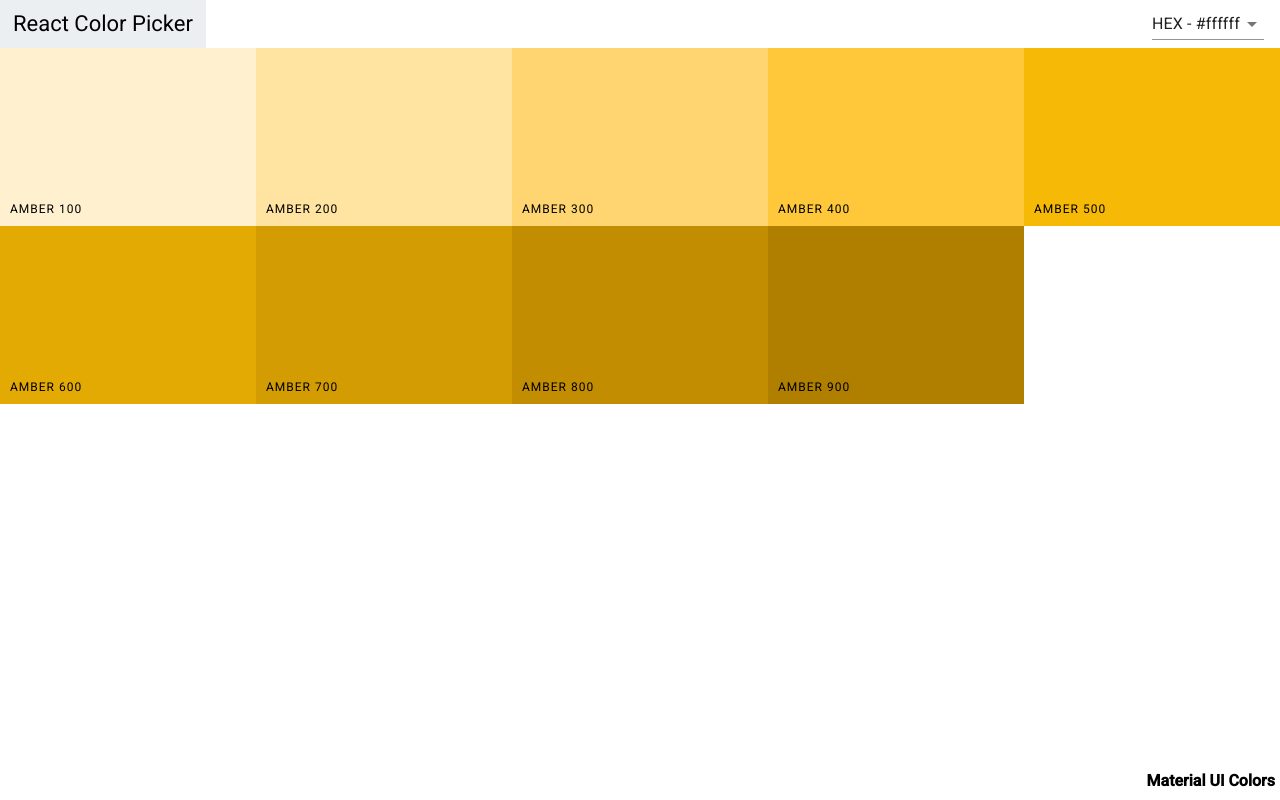
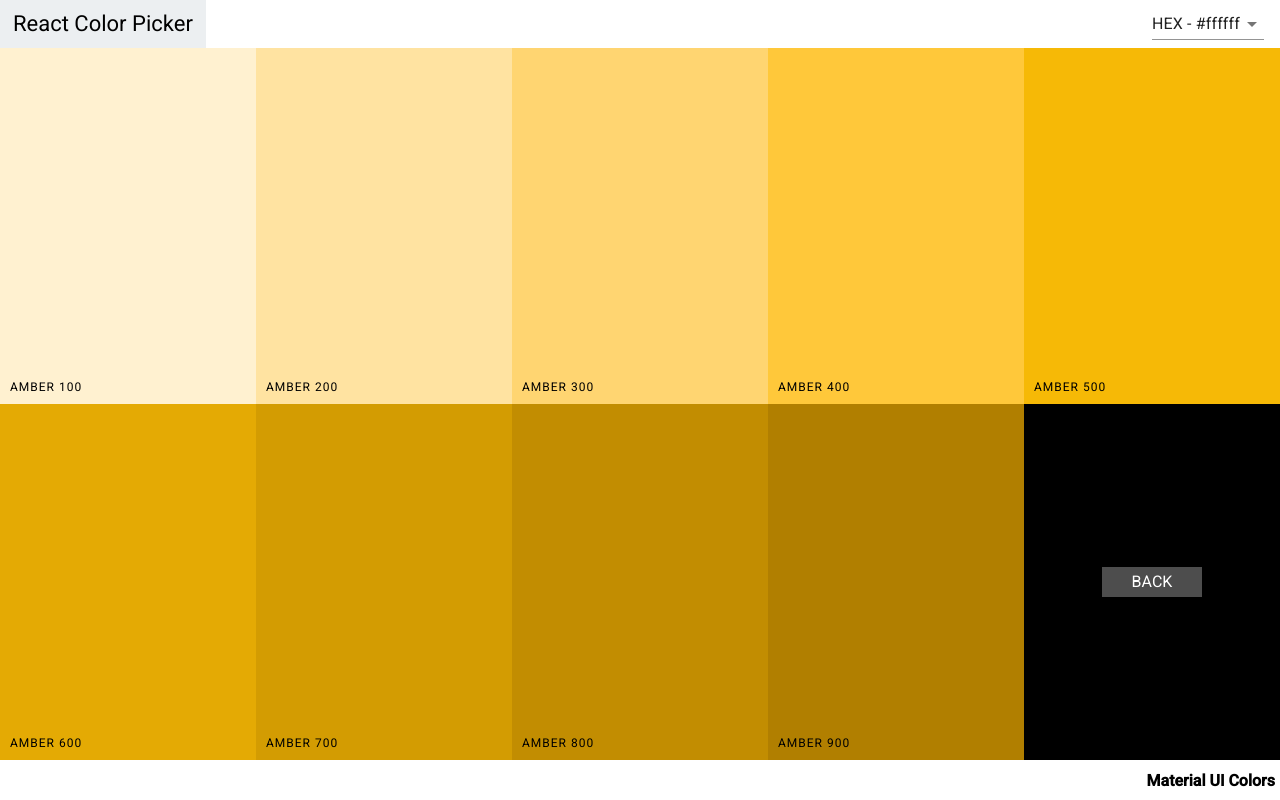
Before and after one commit to dhillman1989/ColorPaletteApp, a React (Create React App) app: page /palette/material-ui-colors/amber in a window 1280 px wide. Built offline with nearby package versions, Linux system fonts and the light colour scheme.

Commit message:
add go back
add go back link to SingleColorPalette

```diff
--- a/src/ColorBox.css
+++ b/src/ColorBox.css
@@ -7,6 +7,14 @@
   margin-bottom: -4px;
 }
 
+.SingleColorPalette .ColorBox {
+  height: 50%;
+}
+
+.ColorBox.go-back {
+  background-color: black;
+}
+.back-button,
 .copy-button {
   width: 100px;
   height: 30px;
@@ -25,6 +33,11 @@
   color: #fff;
   text-transform: uppercase;
   opacity: 0;
+  text-decoration: none;
+}
+
+.back-button {
+  opacity: 100%;
 }
 
 .ColorBox:hover .copy-button {
--- a/src/SingleColorPalette.js
+++ b/src/SingleColorPalette.js
@@ -1,4 +1,6 @@
 import React, { Component } from "react";
+
+import { Link } from "react-router-dom";
 
 import ColorBox from "./ColorBox";
 import Navbar from "./Navbar";
@@ -26,20 +28,28 @@
     this.setState({ format: val });
   }
   render() {
-    const { paletteName } = this.props.palette;
+    const { paletteName, id } = this.props.palette;
     const { format } = this.state;
     const colorBoxes = this._shades.map(color => (
       <ColorBox
-        key={color.id}
+        key={color.name}
         name={color.name}
         background={color[format]}
         showLink={false}
       />
     ));
     return (
-      <div className="Palette">
+      <div className="SingleColorPalette Palette">
         <Navbar handleChange={this.changeFormat} showSlider={false} />
-        <div className="Palette-colors">{colorBoxes}</div>
+        <div className="Palette-colors">
+          {colorBoxes}
+          <div className="ColorBox go-back">
+            <Link to={`/palette/${id}`} className="back-button">
+              Back
+            </Link>
+          </div>
+        </div>
+
         <PaletteFooter paletteName={paletteName} />
       </div>
     );
```
